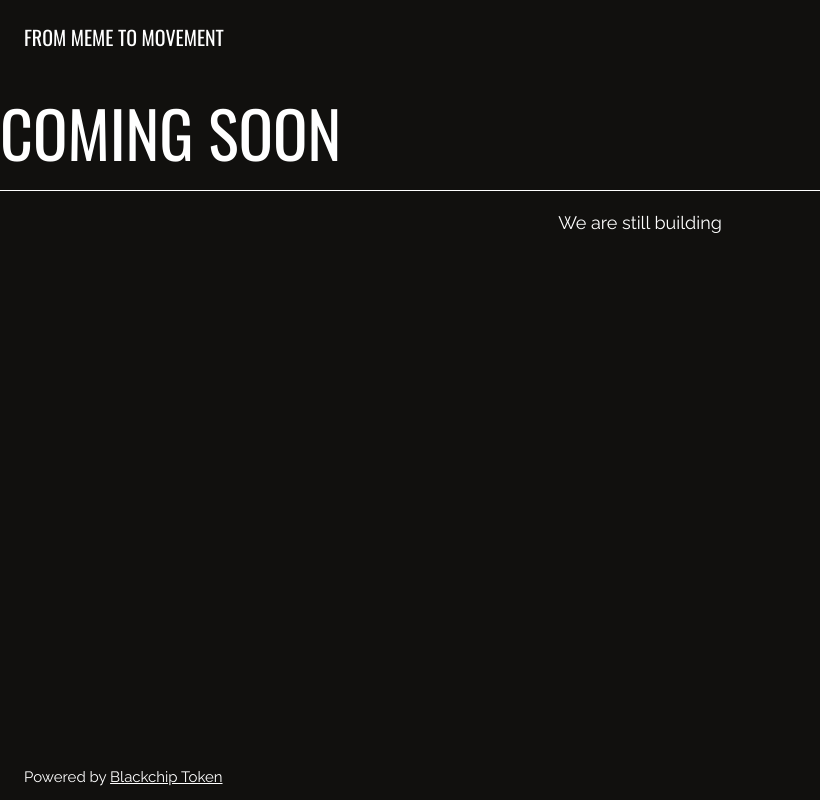
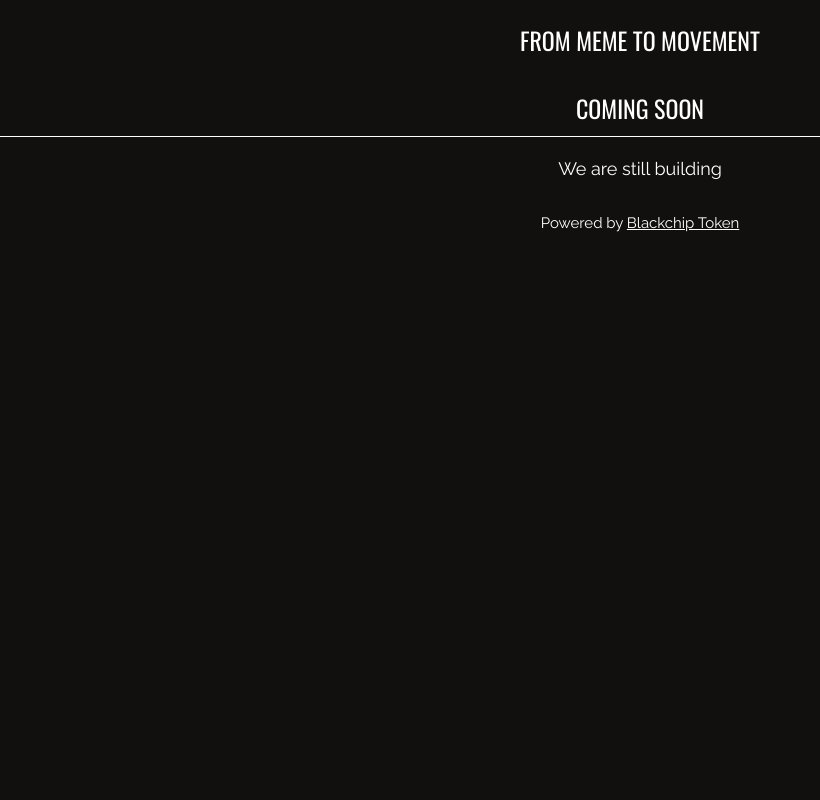
Before and after one commit to bct-toml/marketplace, a plain HTML site: page index.html in a window 1280 px wide. Shown: the whole page, without its empty margins (0-820 px from the left). Drawn offline with nearby package versions, Linux system fonts and the light colour scheme.

Commit message:
Update index.html

```diff
--- a/index.html
+++ b/index.html
@@ -22,15 +22,15 @@
 <body>
 
 <div class="bgimg w3-display-container w3-animate-opacity w3-text-white">
-  <div class="w3-display-topcenter w3-padding-large w3-xlarge">
-<h4>FROM MEME TO MOVEMENT</h4>
+  <div class="w3-display-top w3-center w3-padding-large w3-xlarge">
+<h3>FROM MEME TO MOVEMENT</h3>
   </div>
-  <div class="w3-display-quater">
-    <h3 class="w3-jumbo w3-animate-bottom">COMING SOON</h3>
+  <div class="w3-display-top w3-center">
+    <h3 class="w3-animate-bottom">COMING SOON</h3>
     <hr class="w3-border-white" style="margin:auto;width:auto">
     <p class="w3-large w3-center">We are still building</p>
   </div>
-  <div class="w3-display-bottomleft w3-padding-large">
+  <div class="w3-display-bottom w3-center w3-padding-large">
     Powered by <a href="https://bct-toml.github.io" target="_blank">Blackchip Token</a>
   </div>
 </div>
```
